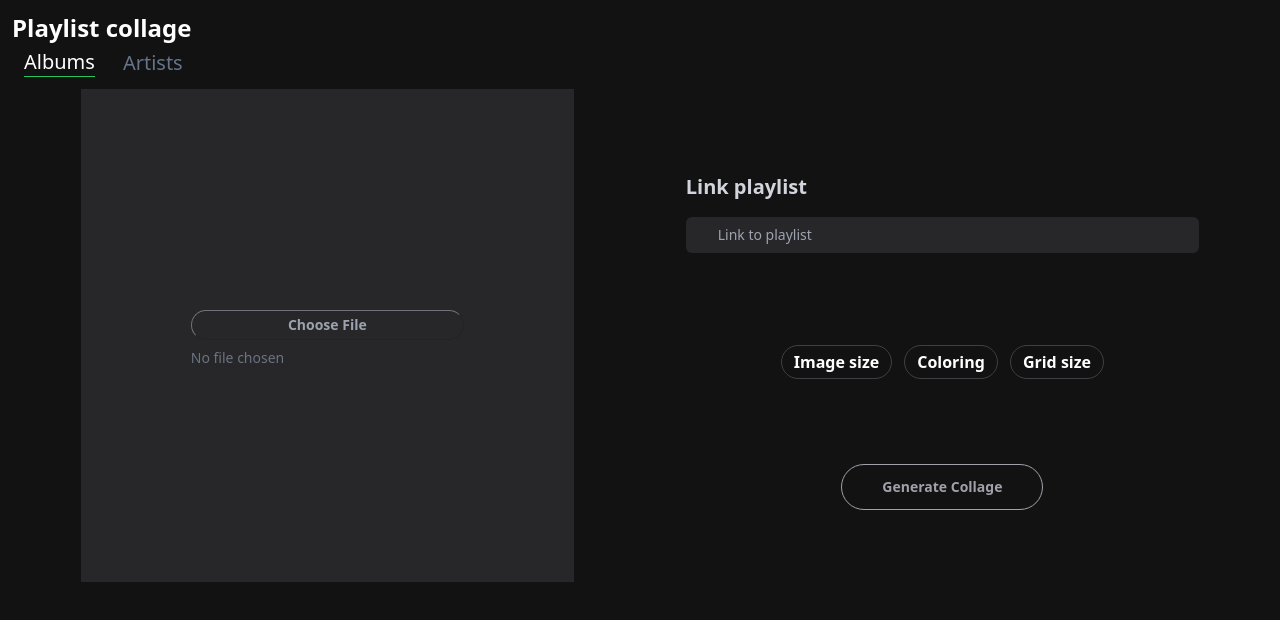
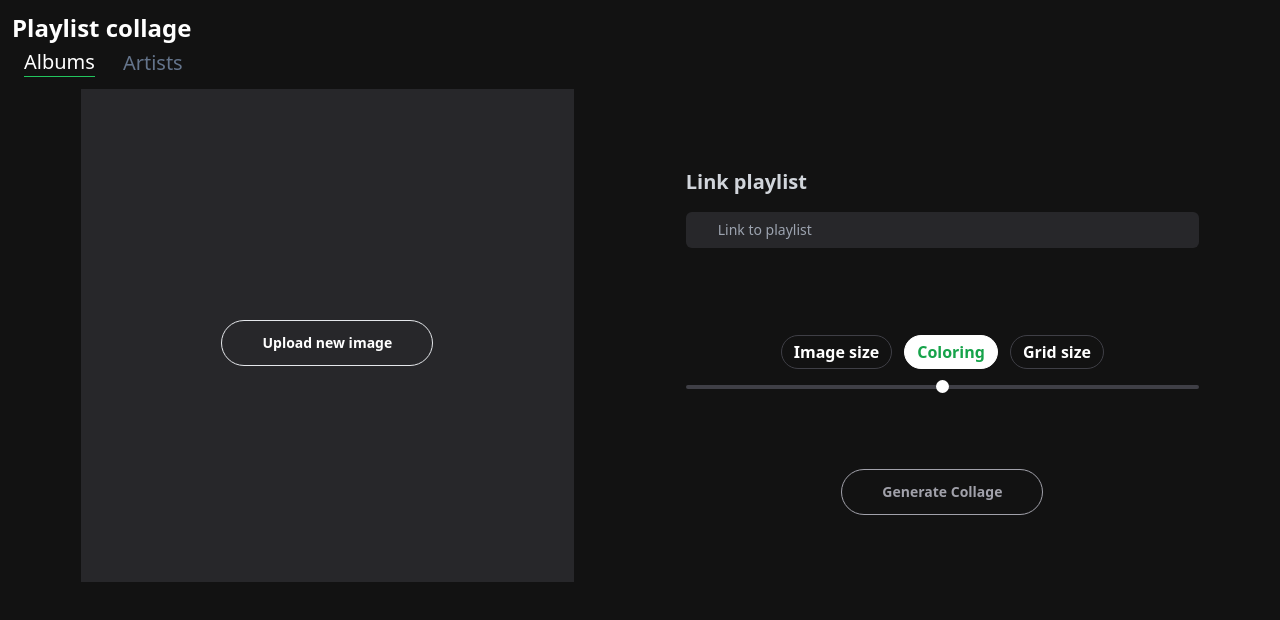
Before and after one commit to IlyaSmagin/playlist-collage, a Next.js app: page / in a window 1280 px wide. Shown: the top 620 px of the page. Built offline with nearby package versions, Linux system fonts and the light colour scheme; no server answers.

Commit message:
Changed button labels Added animation on state change

```diff
--- a/pages/index.tsx
+++ b/pages/index.tsx
@@ -1,5 +1,5 @@
 import Head from "next/head";
-import { useState, useReducer } from "react";
+import { useState, useCallback } from "react";
 import useSWR from "swr";
 import { ReactImageMosaic } from "react-image-mosaic";
 
@@ -29,15 +29,15 @@ export default function Home() {
   const [startGeneration, setStartGeneration] = useState(false);
   const [targetLink, setTargetLink] = useState<string>();
   const [showCanvasMenu, setShowCanvasMenu] = useState(false);
+  const [currentOption, setCurrentOption] = useState("color");
   const [collageOptions, setCollageOptions] = useState({
     size: 800,
     color: 0.2,
     grid: 40,
   });
 
-  const [currentOption, setCurrentOption] = useState("color");
   const playlistREGEX = /.*playlist\//i;
-  const playlistURL =
+  const playlistURL = "";
   "https://spotify23.p.rapidapi.com/playlist_tracks/?id=" + playlistLink;
   const { data, error, isLoading } = useSWR(
     playlistLink.length > 1 ? [playlistURL, options] : null,
@@ -75,7 +75,7 @@ export default function Home() {
       </Head>
 
       <header className="mx-3 mt-3 text-white">
-        <h1 className=" my-1 text-2xl font-bold">Playlist collage</h1>
+        <h1 className=" my-1 text-2xl font-bold ">Playlist collage</h1>
         <nav className="gap-7 flex flex-row mx-3 text-xl">
           <button className="border-b border-green-500 appearance-none">
             Albums
@@ -111,6 +111,18 @@ export default function Home() {
                 <button className="active:scale-95 px-10 py-3 mt-5 mb-3 text-sm font-bold text-white transition-transform bg-transparent border-[1px] rounded-full">
                   Upload new image
                 </button>
+                <input
+                  id="photoUpload"
+                  type="file"
+                  accept="image/*"
+                  onChange={(e) => {
+                    if (e.target.files instanceof FileList)
+                      return setTargetLink(
+                        URL.createObjectURL(e.target.files[0])
+                      );
+                  }}
+                  className="hidden"
+                />
               </label>
             </div>
           ) : null}
@@ -129,11 +141,14 @@ export default function Home() {
                 />
               </div>
             ) : (
+              <>
                 <label
                   className=" flex flex-col items-end justify-center pt-2"
                   htmlFor="photoUpload"
                 >
-                <span className="sr-only">Upload target photo</span>
+                  <span className="active:scale-95 px-10 py-3 mt-5 mb-3 text-sm font-bold text-white transition-transform bg-transparent border-[1px] rounded-full">
+                    {targetLink ? "Change collage image" : "Upload new image"}
+                  </span>
                   <input
                     id="photoUpload"
                     type="file"
@@ -144,24 +159,49 @@ export default function Home() {
                           URL.createObjectURL(e.target.files[0])
                         );
                     }}
-                  className=" file:flex file:w-full file:flex-col file:mb-2 file:py-1 file:px-4 file:rounded-full file:border-[1px] file:border-zinc-500 file:text-sm file:font-semibold file:bg-transparent file:appearance-none file:text-gray-400 hover:file:bg-zinc-200 hover:file:text-slate-900 block text-sm text-center text-gray-500"
+                    className="hidden file:flex file:w-full file:flex-col file:mb-2 file:py-1 file:px-4 file:rounded-full file:border-[1px] file:border-zinc-500 file:text-sm file:font-semibold file:bg-transparent file:appearance-none file:text-gray-400 hover:file:bg-zinc-200 hover:file:text-slate-900 text-sm text-center text-gray-500"
                   />
                 </label>
+                {targetLink && (
+                  <img
+                    src={targetLink}
+                    alt="uploaded image for a collage"
+                    className="absolute h-full w-full opacity-10 pointer-events-none blur-sm"
+                  />
                 )}
-            {isLoading ? (
-              <div className="animate-pulse text-gray-300">
-                Loading your playlist...
-              </div>
-            ) : null}
+              </>
+            )}
           </div>
         </div>
         <div className="lg:justify-evenly lg:mx-0 md:w-5/12 w-full flex flex-col items-center justify-center mx-6 mt-3">
           <div className="text-while w-full mx-6 my-3">
             <label
               htmlFor="playlistInput"
-              className="md:w-2/3 w-10/12 text-xl font-bold text-gray-300"
+              className="mr-4 text-xl font-bold text-gray-300 flex flex-row gap-x-4 items-center"
             >
               Link playlist
+              {isLoading ? (
+                <svg
+                  className="animate-spin -ml-1 mr-3 mt- h-5 w-5 text-green-400 "
+                  xmlns="http://www.w3.org/2000/svg"
+                  fill="none"
+                  viewBox="0 0 24 24"
+                >
+                  <circle
+                    className="opacity-25"
+                    cx="12"
+                    cy="12"
+                    r="10"
+                    stroke="currentColor"
+                    stroke-width="4"
+                  ></circle>
+                  <path
+                    className="opacity-75"
+                    fill="currentColor"
+                    d="M4 12a8 8 0 018-8V0C5.373 0 0 5.373 0 12h4zm2 5.291A7.962 7.962 0 014 12H0c0 3.042 1.135 5.824 3 7.938l3-2.647z"
+                  ></path>
+                </svg>
+              ) : null}
             </label>
             <input
               id="playlistInput"
@@ -178,7 +218,7 @@ export default function Home() {
               name="collageOptions"
               id="size"
               className="peer/size hidden"
-              onClick={() => setCurrentOption("size")}
+              onChange={() => setCurrentOption("size")}
             />
             <label
               htmlFor="size"
@@ -188,11 +228,12 @@ export default function Home() {
               <span className="sm:hidden">Size</span>
             </label>
             <input
+              checked={currentOption === "color"}
               type="radio"
               name="collageOptions"
               id="color"
               className="peer/color hidden"
-              onClick={() => setCurrentOption("color")}
+              onChange={() => setCurrentOption("color")}
             />
             <label
               htmlFor="color"
@@ -205,7 +246,7 @@ export default function Home() {
               name="collageOptions"
               id="grid"
               className="peer/grid hidden"
-              onClick={() => setCurrentOption("grid")}
+              onChange={() => setCurrentOption("grid")}
             />
             <label
               htmlFor="grid"
@@ -217,15 +258,16 @@ export default function Home() {
             <input
               type="range"
               name={currentOption}
-              onChange={(e) =>
+              onChange={(e) => {
                 setCollageOptions((prev) =>
                   Object.assign(
                     {},
                     prev,
                     (prev.size = Number(e.target.value) * 800)
                   )
-                )
-              }
+                );
+                setStartGeneration(false);
+              }}
               min="1"
               max="3"
               step="1"
@@ -237,15 +279,16 @@ export default function Home() {
               min="0"
               max="100"
               step="1"
-              onChange={(e) =>
+              onChange={(e) => {
                 setCollageOptions((prev) =>
                   Object.assign(
                     {},
                     prev,
                     (prev.color = Number(e.target.value) * 0.01)
                   )
-                )
-              }
+                );
+                setStartGeneration(false);
+              }}
               className=" peer-checked/color:block hidden appearance-none bg-transparent color-gray-500 w-full mt-1.5 lg:mt-4 grow"
             />
             <input
@@ -254,24 +297,33 @@ export default function Home() {
               min="4"
               max="80"
               step="4"
-              onChange={(e) =>
+              onChange={(e) => {
                 setCollageOptions((prev) =>
                   Object.assign({}, prev, (prev.grid = Number(e.target.value)))
-                )
-              }
+                );
+                setStartGeneration(false);
+              }}
               className=" peer-checked/grid:block hidden appearance-none bg-transparent color-gray-500 w-full mt-1.5 lg:mt-4 grow"
             />
           </form>
           <button
             className={
-              " active:scale-95 px-10 py-3 mt-5 mb-3 text-sm font-bold  transition-transform " +
+              " active:scale-95 px-10 relative py-3 mt-5 mb-3 text-sm font-bold transition-transform z-10 " +
               (data && targetLink
                 ? "bg-green-500 rounded-full text-white"
-                : "bg-transparent border-[1px] border-zinc-400 rounded-full text-zinc-400")
+                : " bg-transparent border-[1px] border-zinc-400 rounded-full text-zinc-400")
             }
             onClick={generateCollage}
           >
             Generate Collage
+            <div
+              className={
+                "absolute appearance-none inset-0 rounded-full -z-10 " +
+                (data && targetLink && !startGeneration
+                  ? " bg-green-500  animate-ping-once "
+                  : " bg-transparent ")
+              }
+            ></div>
           </button>
         </div>
       </main>
--- a/styles/globals.css
+++ b/styles/globals.css
@@ -72,3 +72,15 @@ input[type="range"]::-ms-fill-upper {
 input[type="range"]:focus::-ms-fill-upper {
   background: #3f3f46;
 }
+
+.animate-ping-once {
+  animation: ping-once 1s cubic-bezier(0, 0, 0.2, 1) 0.33s;
+}
+
+@keyframes ping-once {
+  75%,
+  100% {
+    transform: scale(1.2, 1.5);
+    opacity: 0;
+  }
+}
```
Lines whose indentation alone changed are shown as unchanged.
